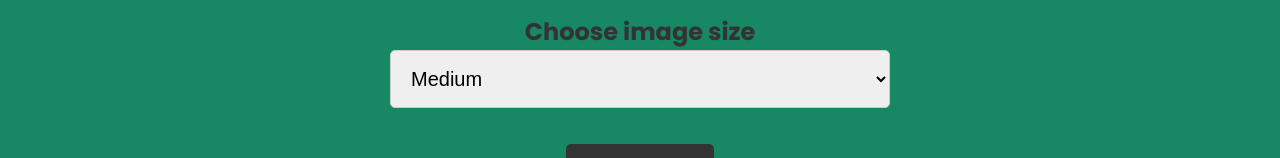
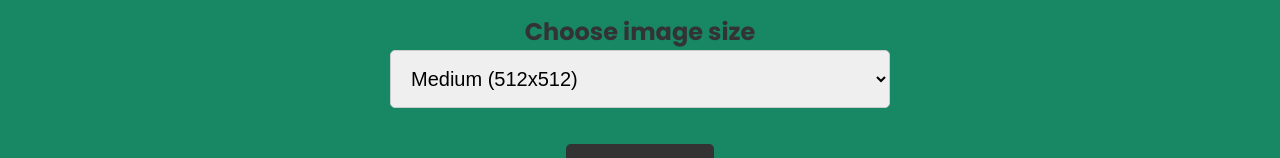
Before and after one commit to jiarrdgr8/ai-image-generator, a website: page public/index.html in a window 1280 px wide. Shown: the part 191-349 px from the top of the page. Drawn offline with Linux system fonts and the light colour scheme.

Commit message:
size info added

```diff
--- a/public/index.html
+++ b/public/index.html
@@ -40,9 +40,9 @@
           <div class="form-control">
 
             <select name="size" id="size">
-              <option value="small">Small</option>
-              <option value="medium" selected>Medium</option>
-              <option value="large">Large</option>
+              <option value="small">Small (256x256)</option>
+              <option value="medium" selected>Medium (512x512)</option>
+              <option value="large">Large (1024x1024)</option>
             </select>
           </div>
           <button type="submit" class="btn">Generate</button>
```
